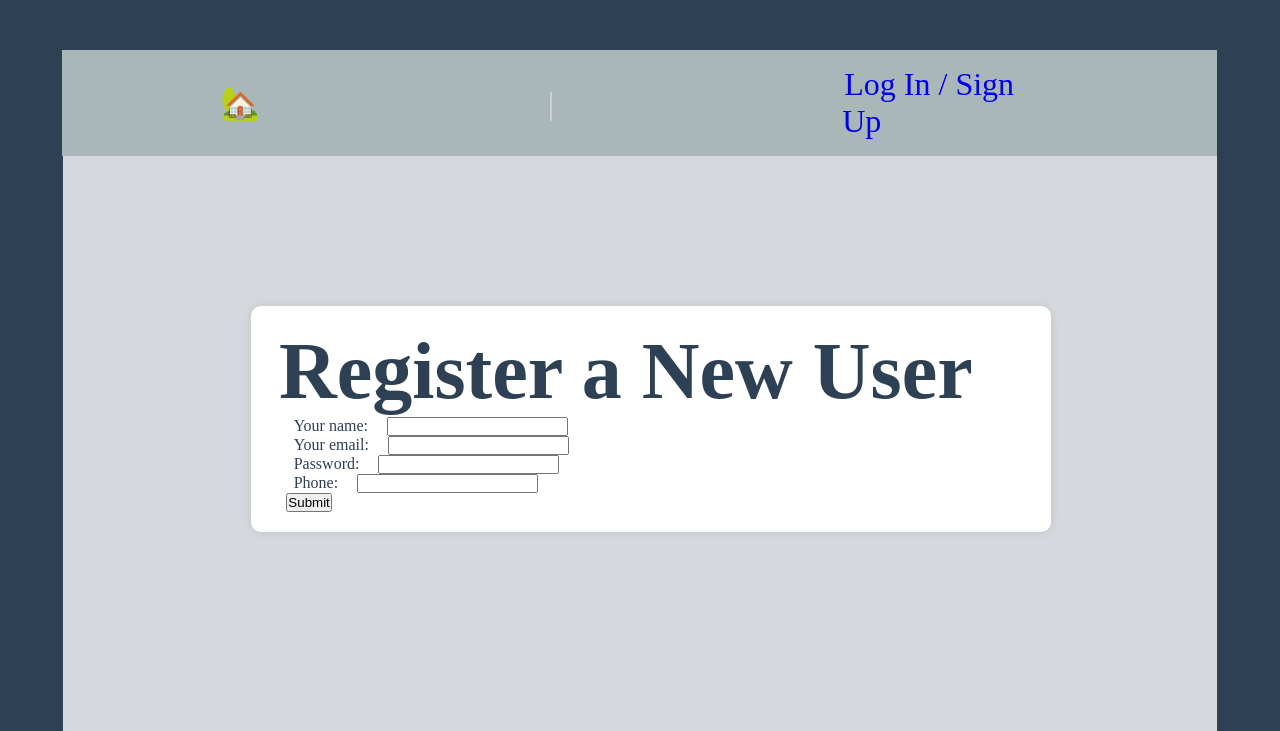
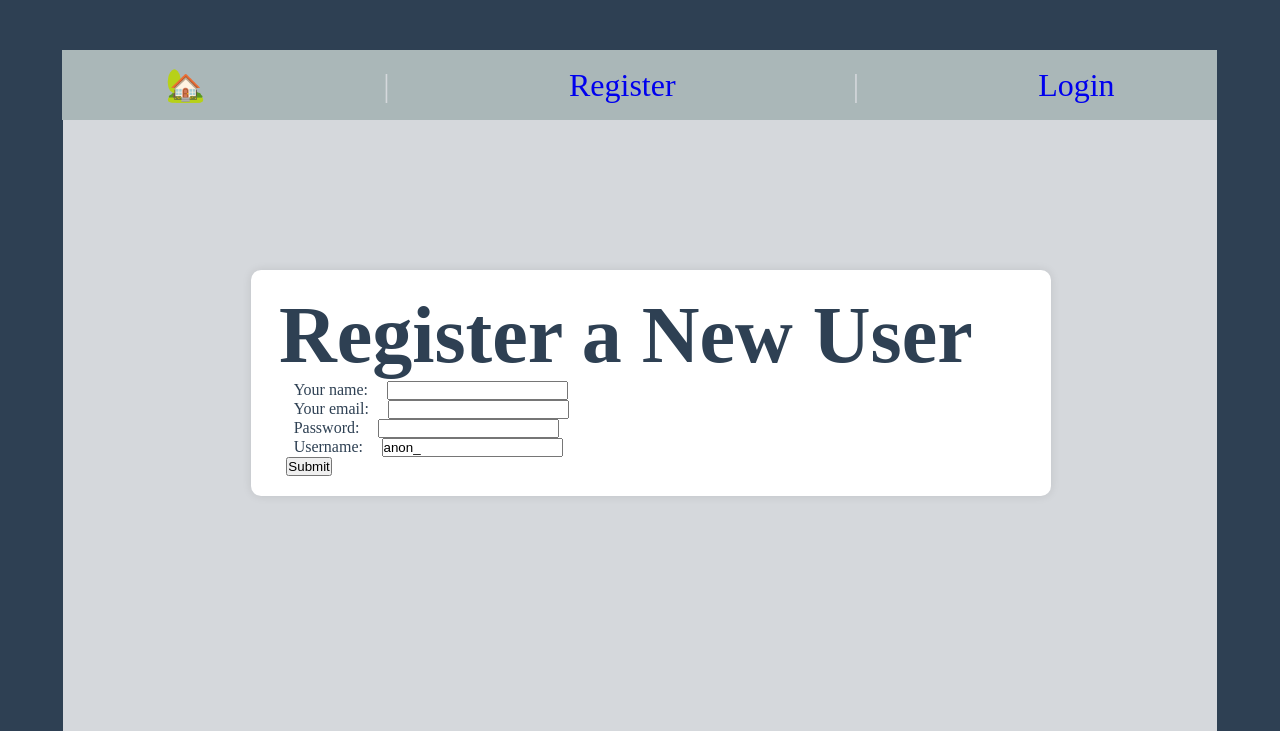
Before and after one commit to valceven/collective-cooks, a Django app: page /users/register/ in a window 1280 px wide. Shown: the top 731 px of the page. Run offline with Django 5.2, Linux system fonts and the light colour scheme.

Commit message:
login fixed but not optimized to forms

```diff
--- a/simplelogin/login_user/admin.py
+++ b/simplelogin/login_user/admin.py
@@ -1,4 +1,5 @@
 from django.contrib import admin
+from .models import User
 
 # Register your models here.
-# admin.site.register()
+admin.site.register(User)
--- a/simplelogin/login_user/forms.py
+++ b/simplelogin/login_user/forms.py
@@ -1,7 +1,25 @@
 from django import forms
+from .models import User
+from django.contrib.auth.forms import AuthenticationForm
 
-class ContactForm(forms.Form):
-    name = forms.CharField(required=True,label="Your name", max_length=100)
-    email = forms.EmailField(required=True,label="Your email")
+class ContactForm(forms.ModelForm):
     password = forms.CharField(required=True, widget=forms.PasswordInput)
-    phone = forms.CharField(max_length=10)
+    class Meta:
+        model = User
+        fields = ['name', 'email', 'password', 'username']
+        labels = {
+            'name': 'Your name',
+            'email': 'Your email',
+            'contact': 'Uniques Style Username',
+        }
+
+    def clean_email(self):
+        email = self.cleaned_data.get('email')
+        username = self.cleaned_data.get('username')
+        if User.objects.filter(email=email).exists():
+            raise forms.ValidationError("This email is already registered.")
+        if User.objects.filter(username=username).exists():
+            raise forms.ValidationError("This email is already registered.")
+        return email
+class AuthenticationFormWithInactiveUsersOkay(AuthenticationForm):
+    pass
--- a/simplelogin/login_user/models.py
+++ b/simplelogin/login_user/models.py
@@ -1,20 +1,33 @@
 from django.db import models
 from django.core.exceptions import ValidationError
-from django.contrib.auth.hashers import make_password
-
+from django.contrib.auth.hashers import make_password, check_password  # Import check_password
+from django.utils.crypto import get_random_string
+from django.utils import timezone
 
 # Create your models here.
 class User(models.Model):
     name = models.CharField(max_length=100)
     email = models.EmailField(unique=True)
     password = models.CharField(max_length=128)
-    contact = models.CharField(max_length=10)
+    username = models.CharField(max_length=25, unique=True, default="anon_")  # Required field
+    last_login = models.DateTimeField(null=True, blank=True)  # Add this line
+
 
     def save(self, *args, **kwargs):
-        if User.objects.filter(email = self.email).exists():
-            raise ValidationError
+        if self.pk is not None:
+            super(User, self).save(*args, **kwargs)
+        else:
+            if not self.username or self.username.startswith('anon_'):
+                self.username = f"anon_{get_random_string(6)}"
 
-        if not self.password.startswith('pbkdf2_sha256$'):
             self.password = make_password(self.password)
 
         super(User, self).save(*args, **kwargs)
+
+
+    def check_password(self, raw_password):
+        """Check if the given raw_password matches the user's hashed password."""
+        return check_password(raw_password, self.password)
+
+    def __str__(self):
+        return f"{self.name} ({self.email}) ({self.username})"
--- a/simplelogin/login_user/templates/users/register.html
+++ b/simplelogin/login_user/templates/users/register.html
@@ -9,7 +9,7 @@
         <div class='form-container'>
         <h1> Register a New User </h1>
         <form
-            action="success/"
+            action="{% url 'users:register' %}"
             method="post"
             class="form-with-validation">
             {% csrf_token %}
--- a/simplelogin/login_user/urls.py
+++ b/simplelogin/login_user/urls.py
@@ -4,6 +4,8 @@ from . import views
 app_name = 'users'
 
 urlpatterns = [
-    path('register/', views.contact_view, name='users'),
+    path('register/', views.contact_view, name='register'),
     path('register/success/', views.register_success, name='register_success'),
+    path('login/', views.login_view, name="login"),
+    path('login/success/',views.login_success, name="login_success"),
 ]
--- a/simplelogin/login_user/views.py
+++ b/simplelogin/login_user/views.py
@@ -1,19 +1,18 @@
-from django.shortcuts import render
-from .forms import ContactForm
+from django.shortcuts import render, redirect
+from .forms import ContactForm, AuthenticationFormWithInactiveUsersOkay
 from django.http import HttpResponse
-
+from django.contrib.auth import login
+from .models import User
 
 # Create your views here.
 def contact_view(request):
     if request.method == "POST":
         form = ContactForm(request.POST)
         if form.is_valid():
-            name = form.cleaned_data['name']
-            email = form.cleaned_data['email']
-            password = form.cleaned_data['password']
-            contact = form.cleaned_data['contact']
-            return render(request, 'users/success.html', {'name' : name})
-
+            print("NICE KA DOL")
+            user = form.save(commit=False)
+            user.save()
+            return redirect('users:register')
     else:
         form = ContactForm()
 
@@ -21,3 +20,30 @@ def contact_view(request):
 
 def register_success(request):
     return HttpResponse("Registration Successful!")
+
+def login_view(request):
+    form = AuthenticationFormWithInactiveUsersOkay()
+
+    if request.method == "POST":
+        print("IM POSTED")
+        username = request.POST.get('username')
+        password = request.POST.get('password')
+
+        if username and password:
+            try:
+                user = User.objects.get(username=username)
+                print(user)
+                if user.check_password(password):
+                    login(request, user)
+                    return redirect('users:login_success')
+                else:
+                    print("Invalid password")
+            except User.DoesNotExist:
+                print("User does not exist")
+        else:
+            print("Username and password must be provided")
+
+    return render(request, 'users/login.html', {'form': form})
+
+def login_success(request):
+    return HttpResponse("Login Successful! Welcome, {}!".format(request.user.username))
--- a/simplelogin/simplelogin/settings.py
+++ b/simplelogin/simplelogin/settings.py
@@ -50,6 +50,7 @@ MIDDLEWARE = [
     'django.middleware.clickjacking.XFrameOptionsMiddleware',
 ]
 
+
 ROOT_URLCONF = 'simplelogin.urls'
 
 TEMPLATES = [
@@ -101,6 +102,7 @@ AUTH_PASSWORD_VALIDATORS = [
 ]
 
 
+
 # Internationalization
 # https://docs.djangoproject.com/en/5.1/topics/i18n/
 
@@ -123,6 +125,7 @@ STATICFILES_DIRS = [
 ]
 
 
+
 # Default primary key field type
 # https://docs.djangoproject.com/en/5.1/ref/settings/#default-auto-field
 
--- a/simplelogin/templates/home.html
+++ b/simplelogin/templates/home.html
@@ -6,5 +6,5 @@
 
 {% block content %}
   <h1>Home</h1>
-  <p>Check out my <a href="/users">Login and SignUp page here..</a></p>
+  <p>Check out my <a href="">Login and SignUp page here..</a></p>
 {% endblock %}
--- a/simplelogin/templates/layout.html
+++ b/simplelogin/templates/layout.html
@@ -11,7 +11,8 @@
   <body>
     <nav>
       <a href="/"> <span role="img" aria-label="Home">🏡</span> </a> |
-      <a href="{% url 'users:users' %}"> <span role="img" aria-label="About"> Log In / Sign Up</span> </a>
+      <a href="{% url 'users:register' %}"> <span role="img" aria-label="About"> Register </span> </a> |
+      <a href="{% url 'users:login' %}"> <span role="img" aria-label="About"> Login </span> </a>
     </nav>
     <main>{% block content %} {% endblock %}</main>
   </body>
```
Also changed, not shown: simplelogin/login_user/templates/users/login.html (added, +19 -0 lines), simplelogin/db.sqlite3, simplelogin/login_user/migrations/0002_remove_user_contact_user_username.py (added), simplelogin/login_user/migrations/0003_user_last_login.py (added).
